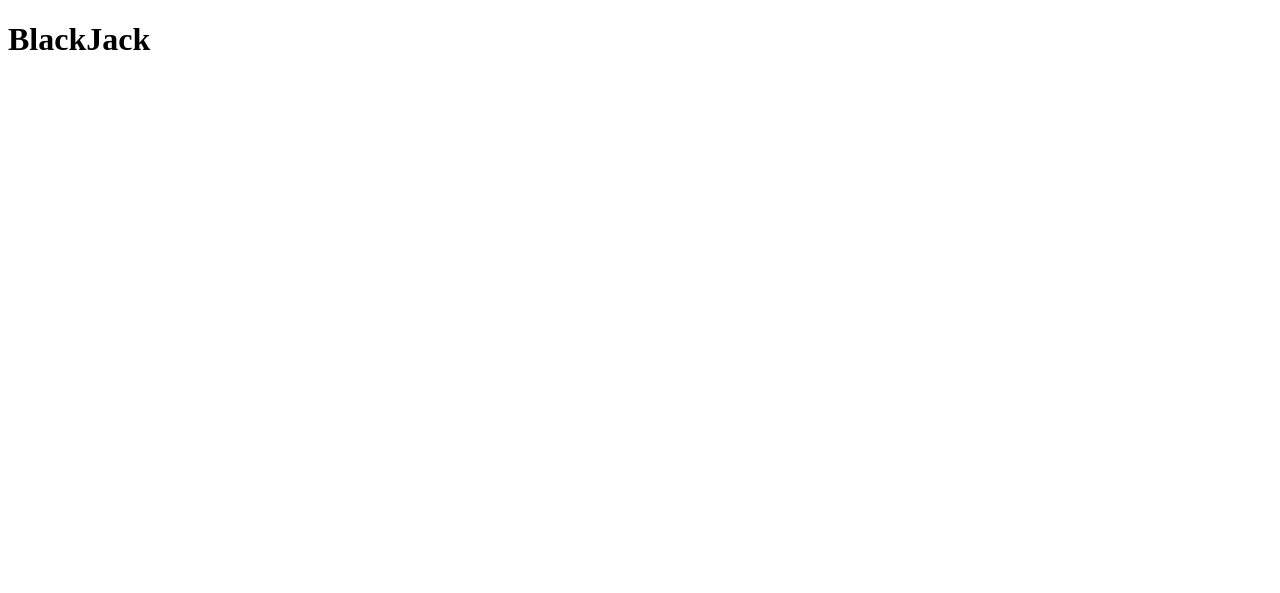
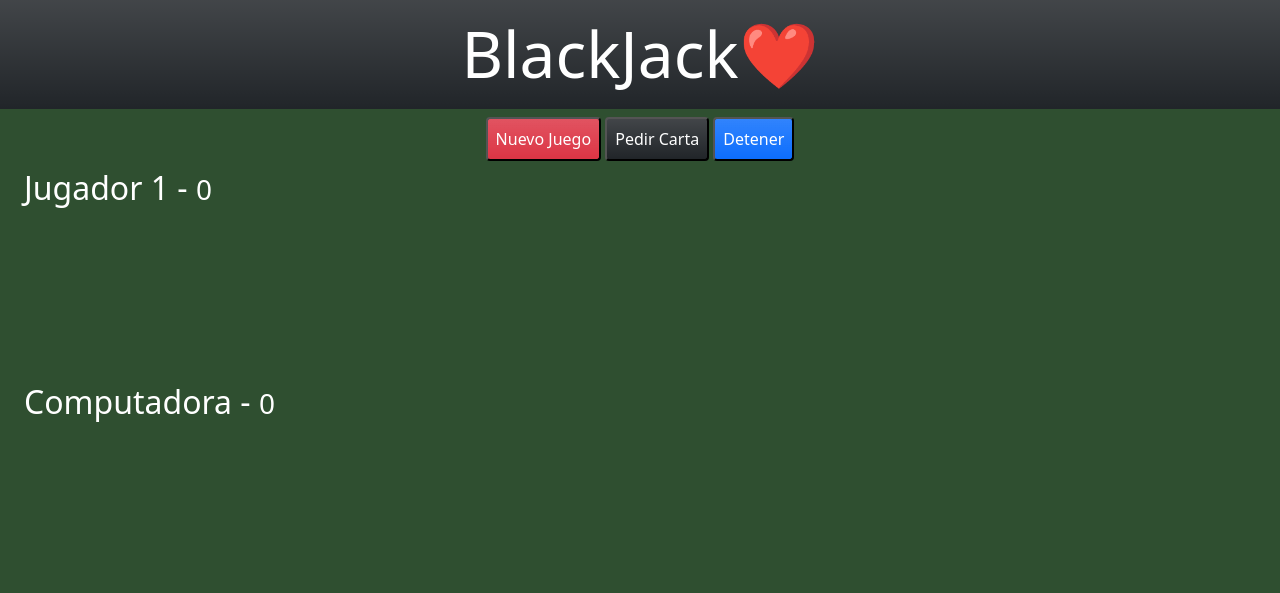
Before and after one commit to Nahuel-DevOne/blackjack, a plain HTML site: page index.html in a window 1280 px wide. Drawn offline with Linux system fonts and the light colour scheme.

Commit message:
added game styles and structures

```diff
--- a/assets/css/styles.css
+++ b/assets/css/styles.css
@@ -0,0 +1,22 @@
+* {
+    margin: 0px;
+    padding: 0px;
+    box-sizing: border-box;
+    color: white;
+}
+
+.fondo{
+    background-color: #2f4f30;
+}
+
+.carta{
+    width: 15vw;
+    height: auto;
+    position: relative;
+    left: 10vw;
+    margin-left: -3vw;
+}
+
+#jugador-cartas, #computadora-cartas{
+    height: 20vh;
+}
--- a/index.html
+++ b/index.html
@@ -5,11 +5,51 @@
     <meta http-equiv="X-UA-Compatible" content="IE=edge">
     <meta name="viewport" content="width=device-width, initial-scale=1.0">
     <title>BlackJack ♣️</title>
+    <!-- Enlace al CSS de Bootstrap local -->
+    <link rel="stylesheet" href="assets/bootstrap/css/bootstrap.min.css">
+    <!-- Enlace a CSS local -->
     <link rel="stylesheet" href="assets/css/styles.css">
 </head>
-<body>
-    <h1>BlackJack</h1>
+<body class="fondo">
+    <header class="bg-dark bg-gradient justify-content-center align-items-center">
+        <h1 class="text-white text-center display-3 p-3">BlackJack❤️</h1>
+    </header>
 
+    <div class="row mt-2">
+        <div class="col text-center">
+            <button class="bg-danger bg-gradient text-center p-2 rounded">Nuevo Juego</button>
+            <button class="bg-dark bg-gradient text-center p-2 rounded">Pedir Carta</button>
+            <button class="bg-primary bg-gradient text-center p-2 rounded">Detener</button>
+        </div>
+    </div>
+
+    <div class="row container mt-2">
+        <div class="col">
+            <h2>Jugador 1 - <small>0</small></h2>
+            <div id="jugador-cartas">
+                <!-- <img class="carta" src="assets/cartas/2C.png" alt="">
+                <img class="carta" src="assets/cartas/2C.png" alt="">
+                <img class="carta" src="assets/cartas/2C.png" alt="">
+                <img class="carta" src="assets/cartas/2C.png" alt=""> -->
+            </div>
+        </div>
+    </div>
+
+    <div class="row container mt-2">
+        <div class="col">
+            <h2>Computadora - <small>0</small></h2>
+            <div id="computadora-cartas">
+                <!-- <img class="carta" src="assets/cartas/3C.png" alt="">
+                <img class="carta" src="assets/cartas/3C.png" alt="">
+                <img class="carta" src="assets/cartas/3C.png" alt="">
+                <img class="carta" src="assets/cartas/3C.png" alt=""> -->
+            </div>
+        </div>
+    </div>
+
+    <!-- Enlace al JS de Bootstrap local -->
+    <script src="assets/bootstrap/js/bootstrap.bundle.min.js"></script>
+    <!-- Enlace al JS local -->
     <script src="assets/js/juego.js"></script>
 </body>
 </html>
```
Also changed, not shown: assets/bootstrap/css/bootstrap.min.css (added), assets/bootstrap/js/bootstrap.bundle.min.js (added).
